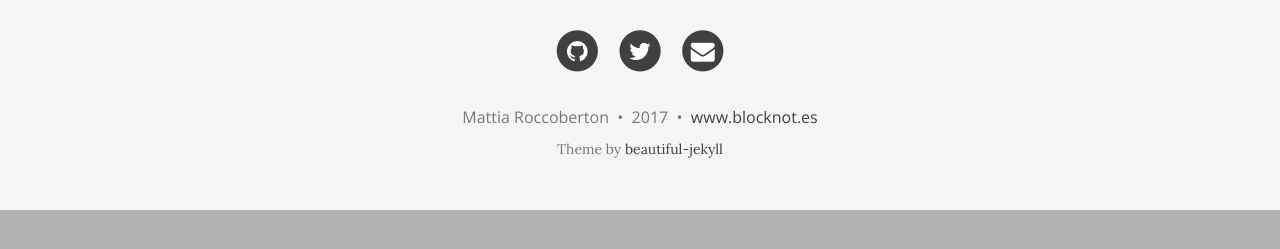
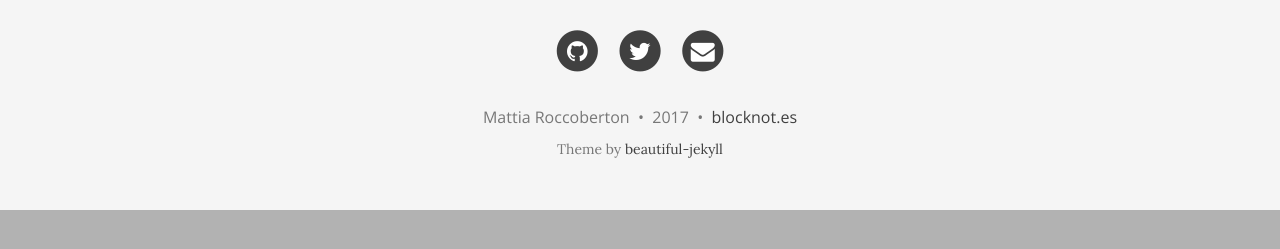
Before and after one commit to blocknotes/blocknotes.github.io, a Jekyll site: the page built from index.html, in a window 1280 px wide and 900 px high, scrolled down 1440 px. Shown: the part 570-819 px from the top of the window. Built offline with Jekyll 4.4.1, drawn with Linux system fonts in a browser that asks for light colours; nearby versions of some CDN libraries; the list of posts is cut into pages by our own code.

Commit message:
Improvements

```diff
--- a/_config.yml
+++ b/_config.yml
@@ -4,8 +4,8 @@
 # url is the full website URL
 # baseurl is the website's URL without the hostname
 
-# If you are building a simple GitHub user page (http://username.github.io) then use these settings:
-url: "https://www.blocknot.es"
+# url: "https://www.blocknot.es"
+url: ""
 baseurl: ""
 
 # If you are building a GitHub project page then use these settings:
@@ -85,7 +85,7 @@
 
 # How to display the link to the website in the footer
 # Remove this if you don't want a link in the footer
-url-pretty: "www.blocknot.es"  # eg. "deanattali.com/beautiful-jekyll"
+url-pretty: "blocknot.es"  # eg. "deanattali.com/beautiful-jekyll"
 
 # --- Misc --- #
 # Fill in your Disqus shortname (NOT the userid) if you want to support Disqus comments
```
